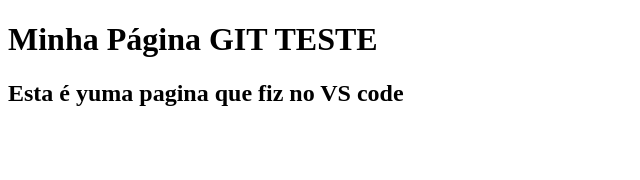
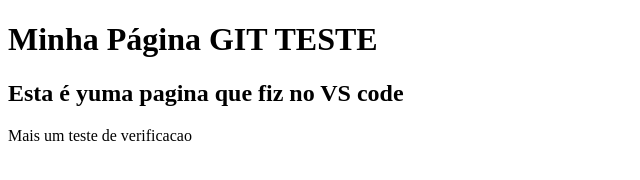
Before and after one commit to alotusrocha/projeto-curso-git, a plain HTML site: page index.html in a window 1280 px wide. Shown: the whole page, without its empty margins (0-640 px from the left). Drawn offline with Linux system fonts and the light colour scheme.

Commit message:
Inserindo um paragrafo e vendo como o git controla isso.

```diff
--- a/index.html
+++ b/index.html
@@ -8,6 +8,6 @@
 </head>
 <body>
 <h2>Esta é yuma pagina que fiz no VS code</h2>
-
+<p>Mais um teste de verificacao</p>
 </body>
 </html>
```
